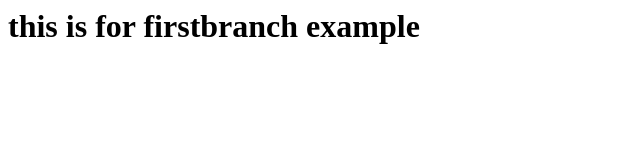
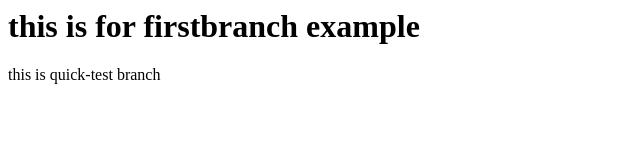
Before and after one commit to SudarshanHegde15/Learning-Git, a plain HTML site: page index.html in a window 1280 px wide. Shown: the whole page, without its empty margins (0-640 px from the left). Drawn offline with Linux system fonts and the light colour scheme.

Commit message:
commit for quick-test

```diff
--- a/index.html
+++ b/index.html
@@ -3,6 +3,7 @@
     <header></header>
     <body>
       <h1>this is for firstbranch example</h1>
+      <p>this is quick-test branch</p>
     </body>
   </html></DOCTYPE
 >
```
